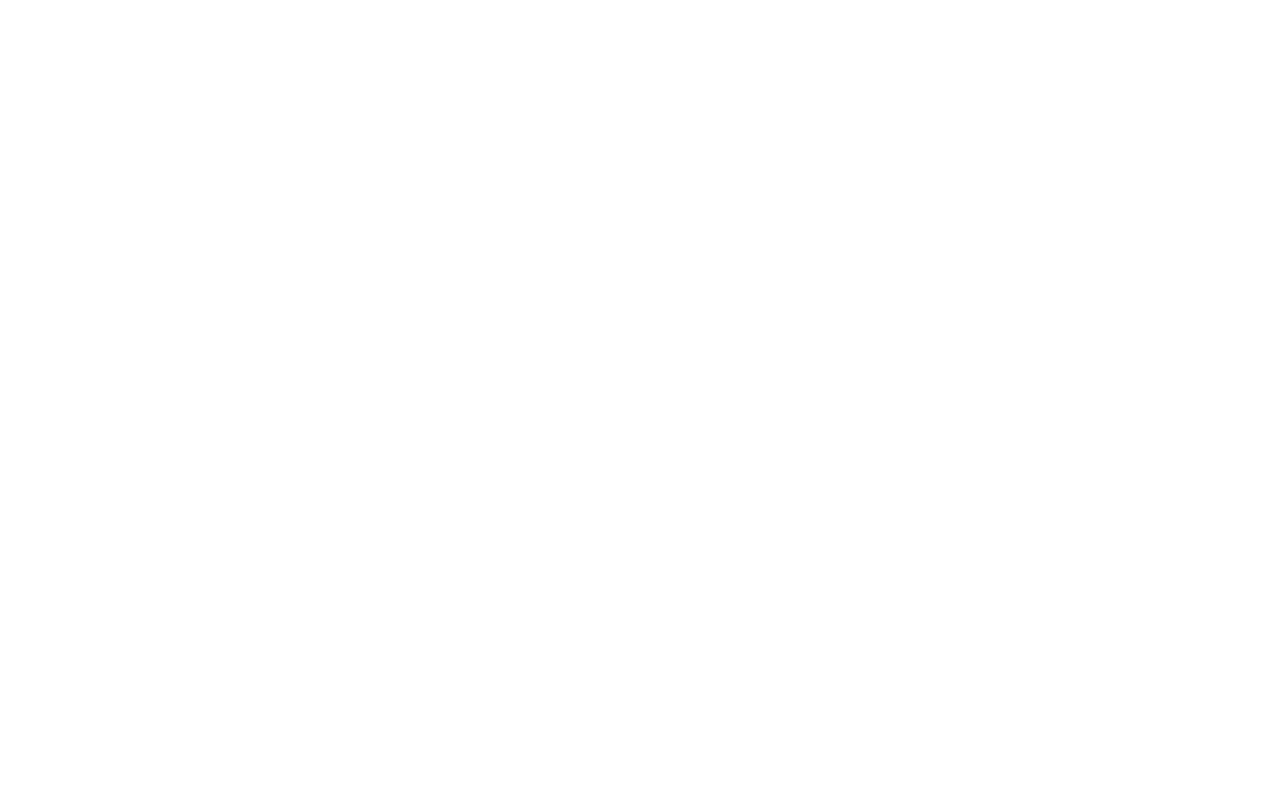
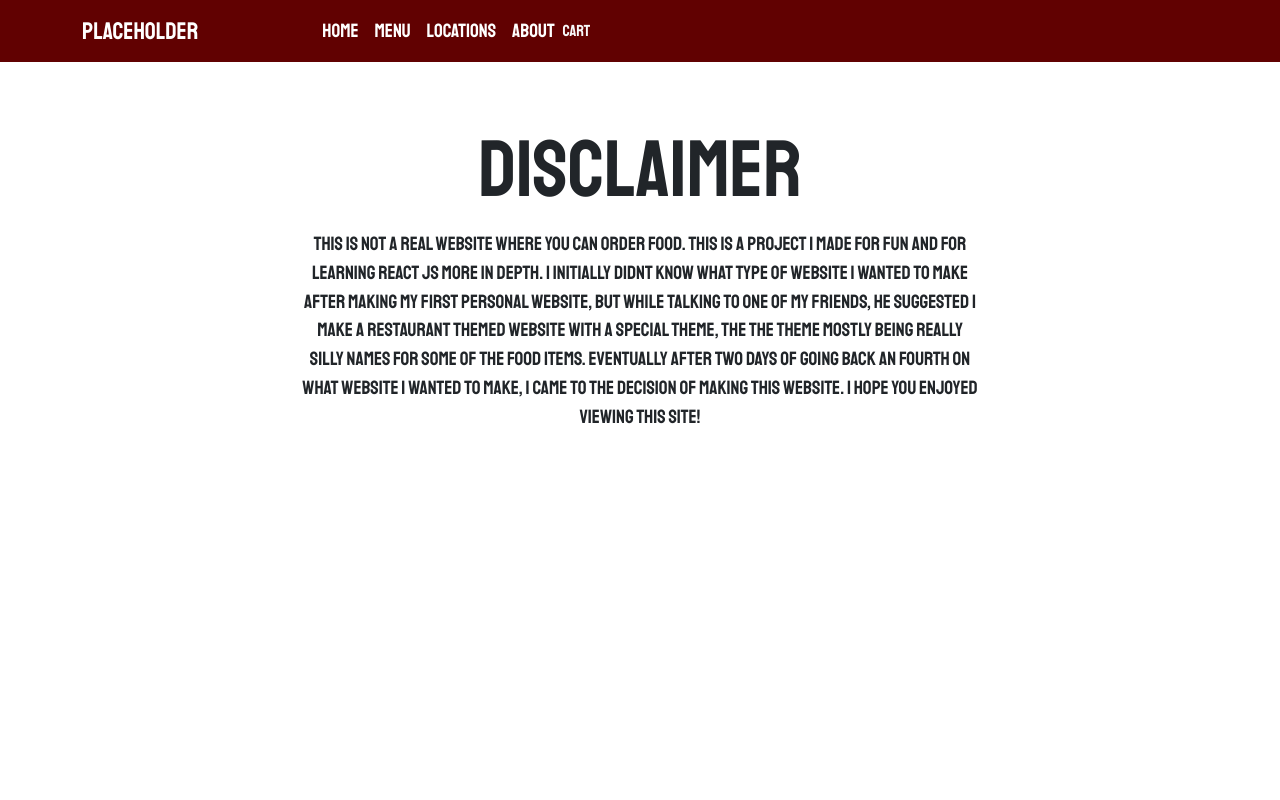
Before and after one commit to AxAnder0095/finestcuisines, a React (Vite) app: page /about in a window 1280 px wide. Before the commit this address had no page. Shown: the top 800 px of the page. Built offline with nearby package versions, Linux system fonts and the light colour scheme.

Commit message:
added about page and added to menu page

```diff
--- a/src/App.css
+++ b/src/App.css
@@ -3,5 +3,7 @@
   background-color: white;
   height: 100%;
   --primary-bg: white;
-  --secondary-bg: black;
+  --secondary-bg: #610101;
+  --primary-text-color: white;
+  --secondary-text-color: #610101;
 }
--- a/src/App.jsx
+++ b/src/App.jsx
@@ -4,6 +4,7 @@
 import Home from "./pages/Home/Home.jsx";
 import Menu from "./pages/Menu/Menu.jsx";
 import Locations from "./pages/Locations/Locations.jsx";
+import About from "./pages/About/About.jsx";
 
 function App() {
 
@@ -15,6 +16,7 @@
                   <Route index element={<Home/>}/>
                   <Route path={'/menu'} element={<Menu/>}/>
                   <Route path={'/locations'} element={<Locations/>}/>
+                  <Route path={'/about'} element={<About/>}/>
               </Route>
           </Routes>
       </BrowserRouter>
--- a/src/components/navbar/Navbar.jsx
+++ b/src/components/navbar/Navbar.jsx
@@ -34,7 +34,7 @@
                                 </Link>
                             </li>
                             <li className="nav-item">
-                                <Link to={"/"} className='header-links nav-link'>
+                                <Link to={"/about"} className='header-links nav-link'>
                                     About
                                 </Link>
                             </li>
--- a/src/components/navbar/NavbarStyles.css
+++ b/src/components/navbar/NavbarStyles.css
@@ -17,6 +17,10 @@
     margin-left: 100px;
 }
 
+/*.nav-link:active{*/
+/*    color: goldenrod;*/
+/*}*/
+
 
 @media (max-width: 992px){
 
--- /dev/null
+++ b/src/pages/About/About.jsx
@@ -0,0 +1,23 @@
+import './AboutStyles.css'
+
+function About(){
+    return (
+        <div className='container-fluid' id='about-container'>
+            <div className='row d-flex justify-content-center p-5'>
+                <span className='text-center' id='about-header'>Disclaimer</span>
+                <span className='text-center' id='about-desc'>
+                    This is not a real website where you can order food. This is a project I made for fun
+                    and for learning react js more in depth. I initially didnt know what type of website
+                    I wanted to make after making my first personal website, but while talking to one of
+                    my friends, he suggested i make a restaurant themed website with a special theme, the
+                    the theme mostly being really silly names for some of the food items. Eventually after two
+                    days of going back an fourth on what website I wanted to make, I came to the decision of
+                    making this website. I hope you enjoyed viewing this site!
+                </span>
+            </div>
+            <div className='row'></div>
+        </div>
+    )
+}
+
+export default About
--- /dev/null
+++ b/src/pages/About/AboutStyles.css
@@ -0,0 +1,13 @@
+#about-container {
+    font-family: "Staatliches", serif;
+    height: 1000px;
+}
+
+#about-header{
+    font-size: 5rem;
+}
+
+#about-desc{
+    font-size: 1.2rem;
+    width: 700px;
+}
--- a/src/pages/Menu/Menu.jsx
+++ b/src/pages/Menu/Menu.jsx
@@ -2,9 +2,23 @@
 
 function Menu(){
     return (
-        <>
-            menu
-        </>
+        <div className='container-fluid' id='menu-container'>
+            <div className='row border border-dark' id='menu-container-intro'>
+                <div className='col-12 d-flex justify-content-center align-items-center'>
+                    <span id='menu-title'>Menu</span>
+                </div>
+            </div>
+            <div className='row d-flex justify-content-center gap-4' id='menu-container-foods-1'>
+                <div className='col-2 bg-primary text-center'>Appetizers</div>
+                <div className='col-2 bg-success text-center'>Burgers</div>
+                <div className='col-2 bg-secondary text-center'>Chicken</div>
+            </div>
+            <div className='row d-flex justify-content-center gap-4' id='menu-container-foods-2'>
+                <div className='col-2 bg-primary text-center'>Sides</div>
+                <div className='col-2 bg-success text-center'>Salads</div>
+                <div className='col-2 bg-secondary text-center'>Drinks</div>
+            </div>
+        </div>
     )
 }
 
--- a/src/pages/Menu/MenuStyles.css
+++ b/src/pages/Menu/MenuStyles.css
@@ -0,0 +1,12 @@
+#menu-container{
+    font-family: "Staatliches", serif;
+}
+
+#menu-container-intro{
+    height: 400px;
+}
+
+#menu-title{
+    font-size: 8rem;
+    color: var(--secondary-text-color);
+}
```
